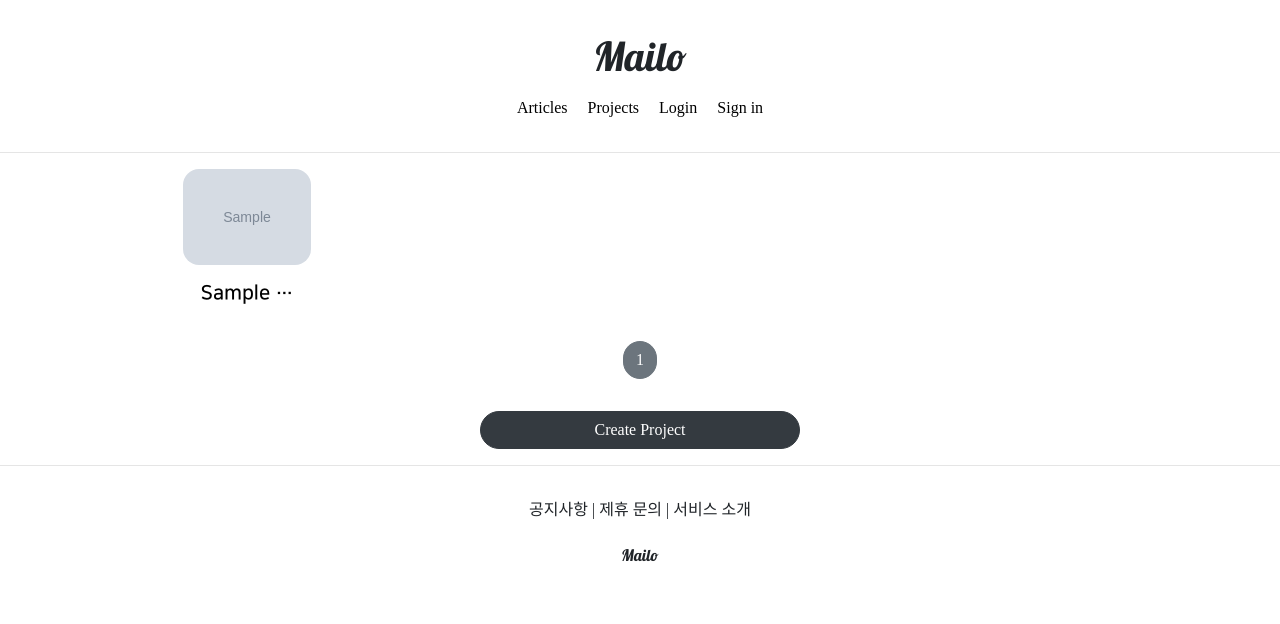
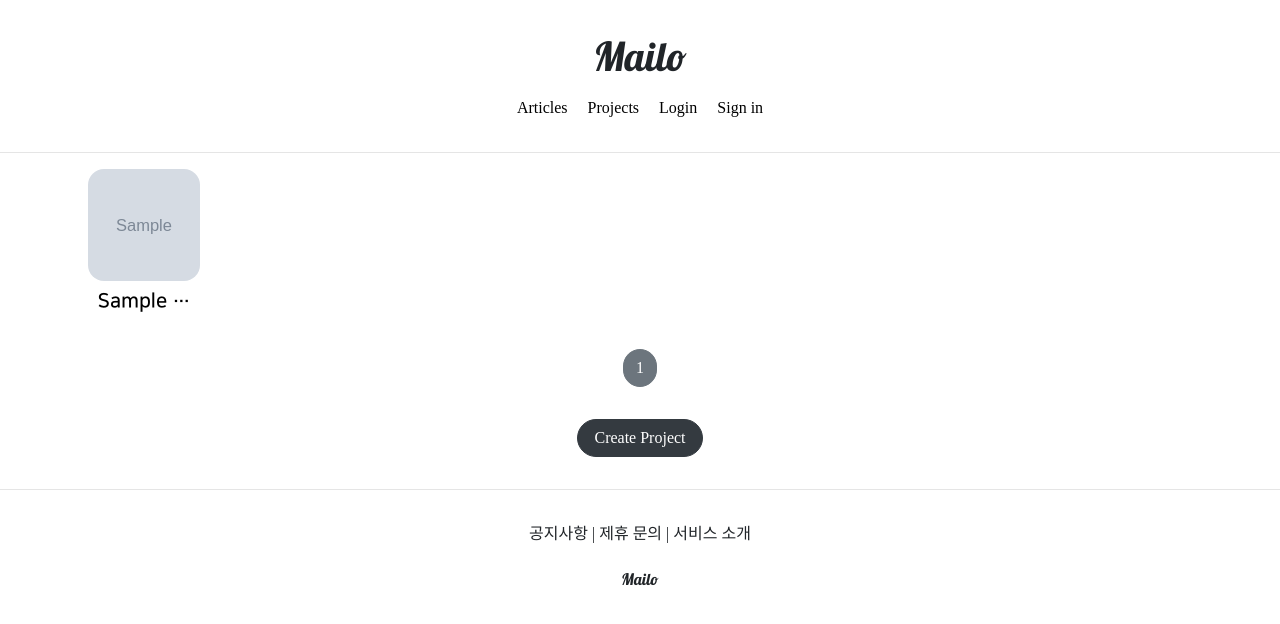
Before and after one commit to suenyeo/mailo_pin, a Django app: page /projects/list/ in a window 1280 px wide. Shown: the top 624 px of the page. Run offline with Django 3.2, Linux system fonts and the light colour scheme; tables that the repository leaves empty hold one stand-in row (values such as "Sample post"); grey boxes marked "Sample" are stand-in pictures; some libraries are stand-ins or nearby versions.

Commit message:
update article and project tp

```diff
--- a/projectapp/templates/projectapp/list.html
+++ b/projectapp/templates/projectapp/list.html
@@ -3,50 +3,50 @@
 
 {% block content %}
 <style>
-        .container{
+
+    .container {
         padding: 0;
         margin: 0, auto;
     }
 
     .container div {
-          width: 250px;
       display: flex;
       justify-content: center;
       align-items: center;
 
-          border-radius:1rem;
+      border-radius: 1rem;
     }
 
     .container img {
-          width:8rem;
-          width:8rem;
+      width: 7rem;
+      height: 7rem;
       object-fit: cover;
-          border-radius:1rem;
+      border-radius: 1rem;
     }
 
 </style>
 
+    {% if project_list %}
     <div class="container">
-    {% if project_list %}
         {% for project in project_list %}
         <a href="{% url 'projectapp:detail' pk=project.pk %}">
             {% include 'snippets/card_project.html' with project=project %}
         </a>
-
         {% endfor %}
+    </div>
+    <script src="{% static 'js/magic_grid.js' %}"></script>
     {% else %}
-        <h1 > No Project YET! </h1>
+    <div class="text-center">
+        <h1>No Projects YET!</h1>
+    </div>
     {% endif %}
-    </div>
 
     {% include 'snippets/pagination.html' with page_obj=page_obj %}
 
-    <div style="text-align:center;">
-        <a href="{% url 'projectapp:create' %}" class="btn btn-dark rounded-pill col-3 mt-3 px-3" style="text-align:center;">
+    <div style="text-align: center">
+        <a href="{% url 'projectapp:create' %}" class="btn btn-dark rounded-pill mt-3 mb-3 px-3">
             Create Project
         </a>
     </div>
 
-    <script src ="{% static 'js/magic_grid.js' %}"></script>
-
 {% endblock %}
--- a/templates/snippets/card_project.html
+++ b/templates/snippets/card_project.html
@@ -1,6 +1,6 @@
-<div style="display: block; text-align:center;">
+<div style="display: block; text-align: center">
     <img src="{{ project.image.url }}" alt="">
-    <h5 class="mt-3" style="font-family:'NanumSquareB';">
+    <h5 class="mt-2" style="font-family: 'NanumSquareB';">
         {{ project.title | truncatechars:8 }}
     </h5>
 </div>
```
Also changed, not shown: articleapp/templates/articleapp/list.html (+14 -16 lines), 1 other file. Lines whose indentation alone changed are shown as unchanged.
